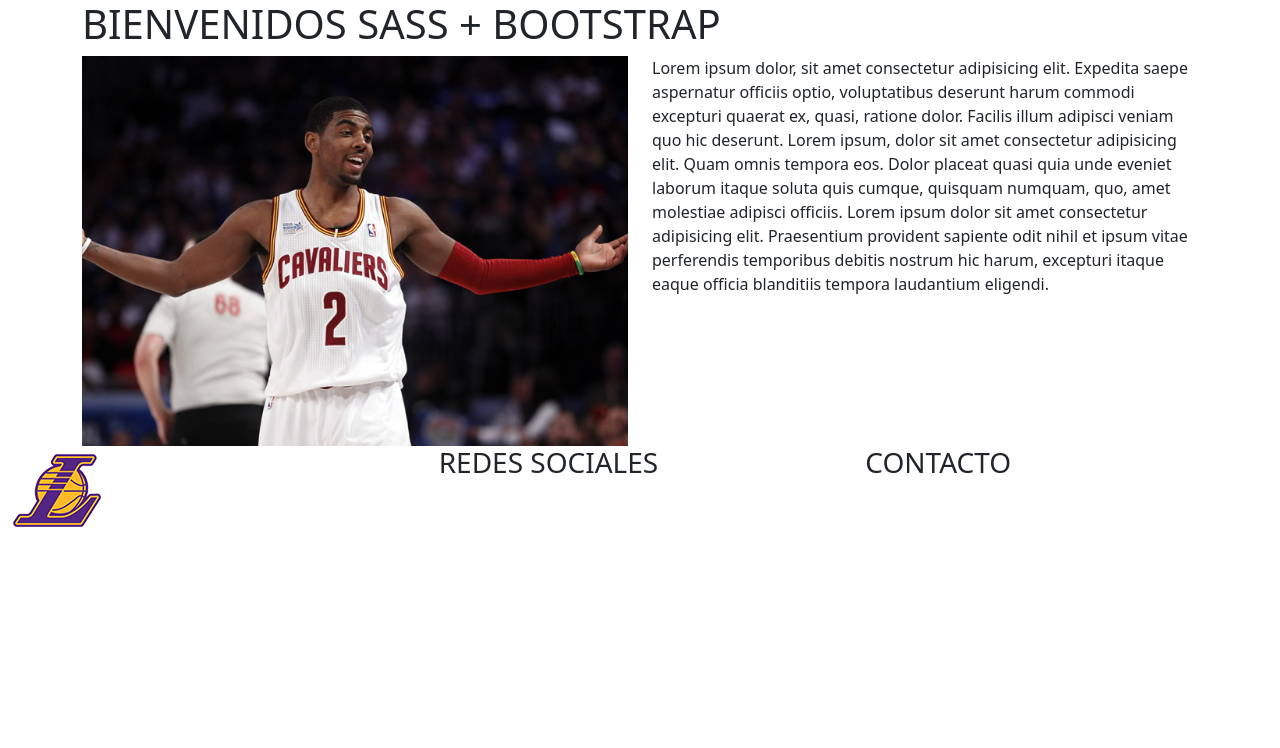
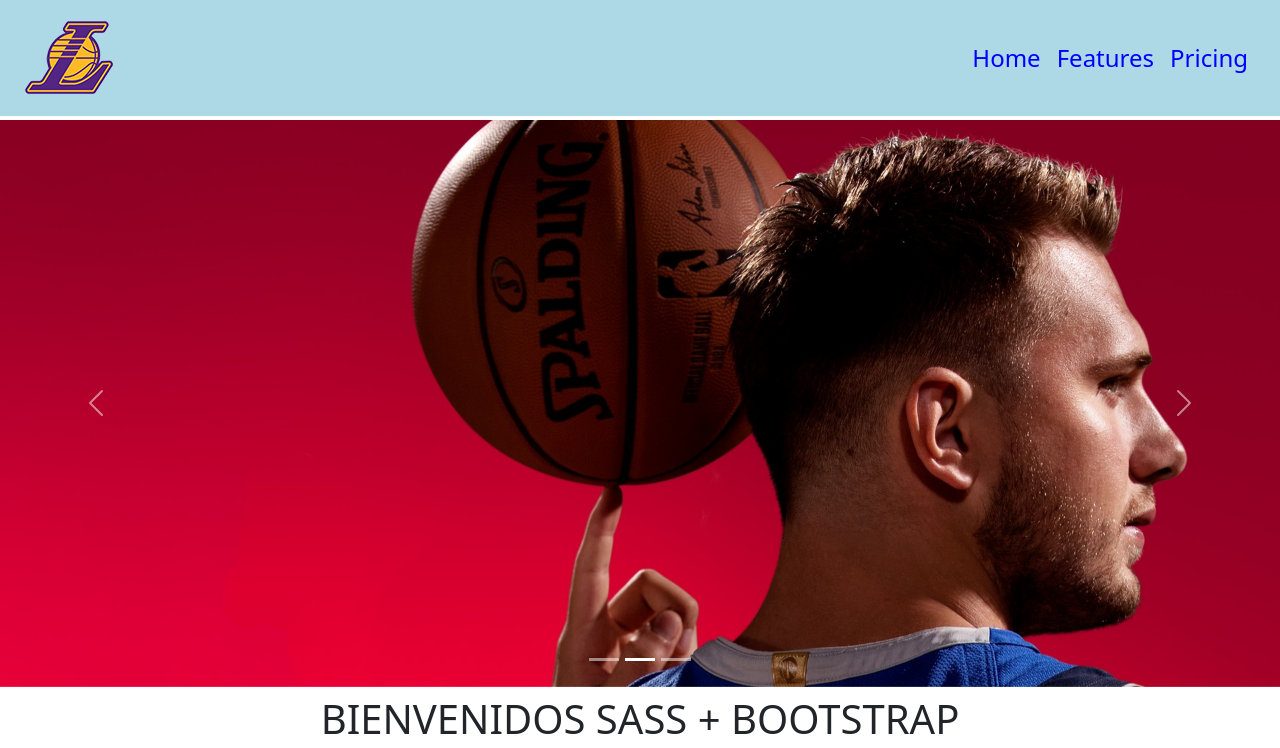
Before and after one commit to profeEma/after_sass_bootstrap, a website: page index.html in a window 1280 px wide. Shown: the top 748 px of the page. Drawn offline with nearby package versions, Linux system fonts and the light colour scheme.

Commit message:
agregamos AOS y nuestro partial SASS

```diff
--- a/index.html
+++ b/index.html
@@ -4,6 +4,8 @@
     <!-- Required meta tags -->
     <meta charset="utf-8">
     <meta name="viewport" content="width=device-width, initial-scale=1">
+    <!-- CSS AOS -->
+    <link href="https://unpkg.com/aos@2.3.1/dist/aos.css" rel="stylesheet">
     <!-- LINK DE CSS -->
     <link rel="stylesheet" href="css/estilo.css">
     <title>SASS + BOOTSTRAP</title>
@@ -11,47 +13,97 @@
   <body>
     <div class="container-fluid">
         <!-- NAV + LOGO -->
-        <div class="row">
+        <header class="row mb-1">
             <div class="col-12 col-lg-12">
-
+                <nav class="navbar navbar-expand-lg navbar-light">
+                    <div class="container-fluid">
+                      <a class="navbar-brand" href="#"><img src="img/logoLakers.png" alt="logo lakers" class="img-fluid"></a>
+                      <button class="navbar-toggler" type="button" data-bs-toggle="collapse" data-bs-target="#navbarNav" aria-controls="navbarNav" aria-expanded="false" aria-label="Toggle navigation">
+                        <span class="navbar-toggler-icon"></span>
+                      </button>
+                      <div class="collapse navbar-collapse justify-content-end" id="navbarNav">
+                        <ul class="navbar-nav">
+                          <li class="nav-item">
+                            <a class="nav-link active" aria-current="page" href="#">Home</a>
+                          </li>
+                          <li class="nav-item">
+                            <a class="nav-link" href="#">Features</a>
+                          </li>
+                          <li class="nav-item">
+                            <a class="nav-link" href="#">Pricing</a>
+                          </li>
+                        </ul>
+                      </div>
+                    </div>
+                  </nav>
             </div>
-        </div>
+        </header>
         <!-- CARRUSEL -->
-        <div class="row">
+        <div class="row mb-2">
             <div class="col-12 col-lg-12">
-
+                <div id="carouselExampleIndicators" class="carousel slide" data-bs-ride="carousel">
+                    <div class="carousel-indicators">
+                      <button type="button" data-bs-target="#carouselExampleIndicators" data-bs-slide-to="0" class="active" aria-current="true" aria-label="Slide 1"></button>
+                      <button type="button" data-bs-target="#carouselExampleIndicators" data-bs-slide-to="1" aria-label="Slide 2"></button>
+                      <button type="button" data-bs-target="#carouselExampleIndicators" data-bs-slide-to="2" aria-label="Slide 3"></button>
+                    </div>
+                    <div class="carousel-inner">
+                      <div class="carousel-item active">
+                        <img src="img/slider1_mjkb.jpg" class="d-block w-100" alt="...">
+                      </div>
+                      <div class="carousel-item">
+                        <img src="img/slider2_luk.jpg" class="d-block w-100" alt="...">
+                      </div>
+                      <div class="carousel-item">
+                        <img src="img/slider1_mjkb.jpg" class="d-block w-100" alt="...">
+                      </div>
+                    </div>
+                    <button class="carousel-control-prev" type="button" data-bs-target="#carouselExampleIndicators" data-bs-slide="prev">
+                      <span class="carousel-control-prev-icon" aria-hidden="true"></span>
+                      <span class="visually-hidden">Previous</span>
+                    </button>
+                    <button class="carousel-control-next" type="button" data-bs-target="#carouselExampleIndicators" data-bs-slide="next">
+                      <span class="carousel-control-next-icon" aria-hidden="true"></span>
+                      <span class="visually-hidden">Next</span>
+                    </button>
+                  </div>
             </div>
         </div>
     </div>
     <!-- CONTENIDO: ENCABEZADO + IMG + TXT -->
     <main class="container">
         <div class="row">
-            <div class="col-12 col-lg-12">
-                <h1>BIENVENIDOS SASS + BOOTSTRAP</h1>
+            <div class="col-12 col-lg-12" data-aos="fade-up">
+                <h1 class="fs-1 text-center">BIENVENIDOS SASS + BOOTSTRAP</h1>
             </div>
         </div>
         <div class="row">
-            <div class="col-12 col-lg-6">
+            <div class="col-12 col-lg-6" data-aos="fade-up">
                 <img src="img/img_kyrie.jpg" alt="irving" class="img-fluid">
             </div>
-            <div class="col-12 col-lg-6">
-                <p>Lorem ipsum dolor, sit amet consectetur adipisicing elit. Expedita saepe aspernatur officiis optio, voluptatibus deserunt harum commodi excepturi quaerat ex, quasi, ratione dolor. Facilis illum adipisci veniam quo hic deserunt. Lorem ipsum, dolor sit amet consectetur adipisicing elit. Quam omnis tempora eos. Dolor placeat quasi quia unde eveniet laborum itaque soluta quis cumque, quisquam numquam, quo, amet molestiae adipisci officiis. Lorem ipsum dolor sit amet consectetur adipisicing elit. Praesentium provident sapiente odit nihil et ipsum vitae perferendis temporibus debitis nostrum hic harum, excepturi itaque eaque officia blanditiis tempora laudantium eligendi.</p>
+            <div class="col-12 col-lg-6" data-aos="fade-up">
+                <p class="fs-4 m-2">Lorem ipsum dolor, sit amet consectetur adipisicing elit. Expedita saepe aspernatur officiis optio, voluptatibus deserunt harum commodi excepturi quaerat ex, quasi, ratione dolor. Facilis illum adipisci veniam quo hic deserunt. Lorem ipsum, dolor sit amet consectetur adipisicing elit. Quam omnis tempora eos. Dolor placeat quasi quia unde eveniet laborum itaque soluta quis cumque, quisquam numquam, quo, amet molestiae adipisci officiis. Lorem ipsum dolor sit amet consectetur adipisicing elit. Praesentium provident sapiente odit nihil et ipsum vitae perferendis temporibus debitis nostrum hic harum, excepturi itaque eaque officia blanditiis tempora laudantium eligendi.</p>
             </div>
         </div>
     </main>
     <footer class="container-fluid">
-        <div class="row">
-            <div class="col-12 col-lg-4">
+        <div class="row text-center">
+            <div class="col-12 col-lg-4 p-5">
                 <img src="img/logoLakers.png" alt="logo lakers" class="img-fluid">
             </div>
-            <div class="col-12 col-lg-4">
+            <div class="col-12 col-lg-4 p-5">
                 <h3>REDES SOCIALES</h3>
             </div>
-            <div class="col-12 col-lg-4">
+            <div class="col-12 col-lg-4 p-5">
                 <h3>CONTACTO</h3>
             </div>
         </div>
     </footer>
+    <!-- SCRIPT AOS -->
+    <script src="https://unpkg.com/aos@2.3.1/dist/aos.js"></script>
+    <script>
+        AOS.init();
+    </script>
     <!-- Option 1: Bootstrap Bundle with Popper -->
     <script src="https://cdn.jsdelivr.net/npm/bootstrap@5.1.3/dist/js/bootstrap.bundle.min.js" integrity="sha384-ka7Sk0Gln4gmtz2MlQnikT1wXgYsOg+OMhuP+IlRH9sENBO0LRn5q+8nbTov4+1p" crossorigin="anonymous"></script>
   </body>
--- /dev/null
+++ b/scss/_nuestroSASS.scss
@@ -0,0 +1,21 @@
+// mixin
+@mixin bgColor($color){
+    background-color: $color;
+}
+header,footer{
+    @include bgColor(lightblue);
+}
+// MAPA
+$estilosLinks:(
+    tF-links:1.5rem,
+    c-links:blue,
+    cH-links:rgb(112, 0, 112)
+);
+a{
+    font-size:map-get($estilosLinks,tF-links)!important;
+    color:map-get($estilosLinks,c-links)!important;
+    transition: all 1s;
+    &:hover{
+        color:map-get($estilosLinks,cH-links)!important;
+    }
+}
--- a/scss/bootstrap.scss
+++ b/scss/bootstrap.scss
@@ -51,3 +51,6 @@
 // Utilities
 @import "utilities/api";
 // scss-docs-end import-stack
+
+//Nuestro SASS
+@import "nuestroSASS";
--- a/scss/mixins/_grid.scss
+++ b/scss/mixins/_grid.scss
@@ -22,8 +22,8 @@
   flex-shrink: 0;
   width: 100%;
   max-width: 100%; // Prevent `.col-auto`, `.col` (& responsive variants) from breaking out the grid
-  padding-right: calc(var(--#{$variable-prefix}gutter-x) * .5); // stylelint-disable-line function-disallowed-list
-  padding-left: calc(var(--#{$variable-prefix}gutter-x) * .5); // stylelint-disable-line function-disallowed-list
+  padding-right: calc(var(--#{$variable-prefix}gutter-x) * 0); // stylelint-disable-line function-disallowed-list
+  padding-left: calc(var(--#{$variable-prefix}gutter-x) * 0); // stylelint-disable-line function-disallowed-list
   margin-top: var(--#{$variable-prefix}gutter-y);
 }
 
```
Also changed, not shown: css/estilo.css.
